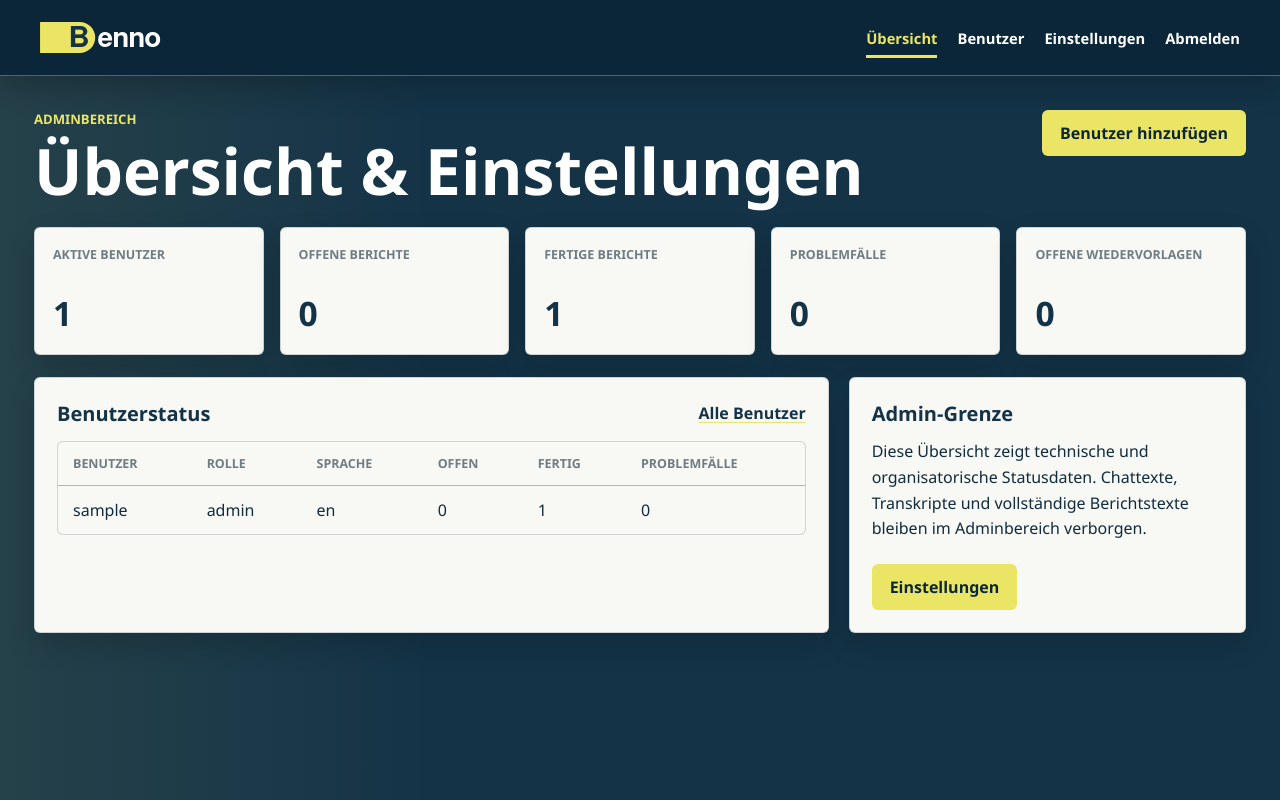
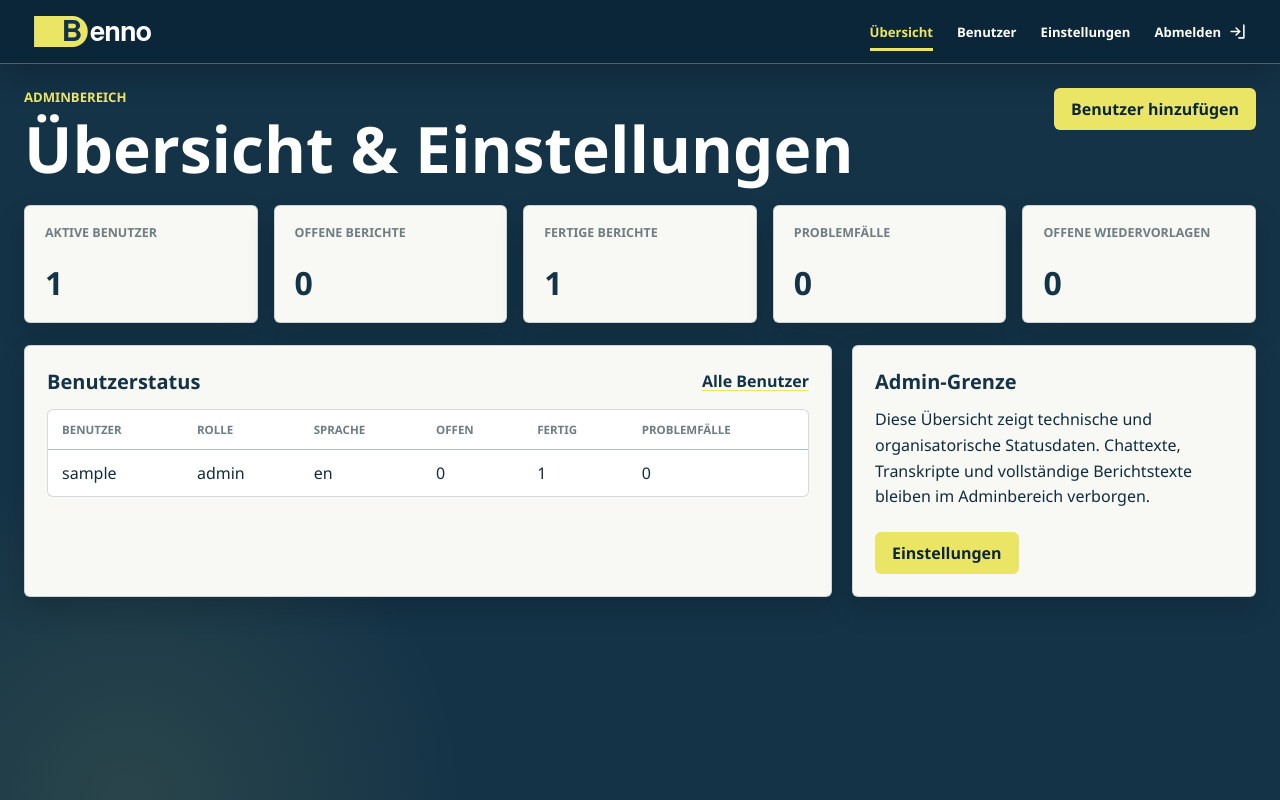
Before and after one commit to Lexoniarus/BENNO, a Flask app: page /admin in a window 1280 px wide. Run offline with Flask 3, Linux system fonts and the light colour scheme; a user stored in the database is signed in; tables that the repository leaves empty hold one stand-in row (values such as "Sample post").

Commit message:
Refine phase 8 app shell and sales surfaces

```diff
--- a/benno/static/css/app.css
+++ b/benno/static/css/app.css
@@ -11,11 +11,13 @@
   --sflex-green: #adce6d;
   --sflex-red: #e7413b;
   --surface: #f8f8f4;
+  --workspace: #ffffff;
   --surface-muted: #eef0ea;
   --surface-dark: #0f3044;
   --line: rgba(20, 51, 71, 0.18);
   --line-strong: rgba(235, 229, 102, 0.42);
   --shadow: 0 20px 48px rgba(0, 0, 0, 0.28);
+  --workspace-shadow: 0 26px 60px rgba(0, 0, 0, 0.24);
   --radius: 6px;
   --font-display: "Space Grotesk", "Poppins", "Segoe UI", sans-serif;
   --font-body: "Poppins", "Space Grotesk", "Segoe UI", sans-serif;
@@ -35,7 +37,7 @@ body {
   color: var(--sflex-graphite);
   font-family: var(--font-body);
   background:
-    linear-gradient(90deg, rgba(235, 229, 102, 0.08), transparent 34%),
+    radial-gradient(circle at 10% 100%, rgba(235, 229, 102, 0.1), transparent 24%),
     var(--sflex-petrol);
 }
 
@@ -58,18 +60,18 @@ textarea {
 }
 
 .app-shell--page {
-  min-height: calc(100vh - 76px);
-  padding: 34px;
+  min-height: calc(100vh - 64px);
+  padding: 24px;
   place-items: start center;
 }
 
 .topbar {
   display: flex;
-  min-height: 76px;
+  min-height: 64px;
   align-items: center;
   justify-content: space-between;
-  gap: 28px;
-  padding: 16px 40px;
+  gap: 24px;
+  padding: 14px 34px;
   border-bottom: 1px solid rgba(235, 229, 102, 0.34);
   background: var(--sflex-petrol-dark);
   box-shadow: 0 12px 30px rgba(0, 0, 0, 0.22);
@@ -77,7 +79,7 @@ textarea {
 
 .topbar__brand {
   display: inline-flex;
-  width: 154px;
+  width: 150px;
   flex: 0 0 auto;
   align-items: center;
 }
@@ -104,14 +106,14 @@ textarea {
 .topbar__nav {
   display: flex;
   flex-wrap: wrap;
-  gap: 20px;
+  gap: 24px;
   justify-content: flex-end;
 }
 
 .topbar__nav a {
   position: relative;
   color: var(--sflex-white);
-  font-size: 0.92rem;
+  font-size: 0.82rem;
   font-weight: 800;
   text-decoration: none;
 }
@@ -135,13 +137,29 @@ textarea {
   background: var(--sflex-yellow);
 }
 
+.topbar__logout {
+  display: inline-flex;
+  align-items: center;
+  gap: 8px;
+}
+
+.topbar__logout svg {
+  width: 17px;
+  height: 17px;
+  fill: none;
+  stroke: currentColor;
+  stroke-linecap: round;
+  stroke-linejoin: round;
+  stroke-width: 2.2;
+}
+
 .auth-panel,
 .page-section {
   width: min(1040px, 100%);
 }
 
 .page-section--wide {
-  width: min(1320px, 100%);
+  width: min(1360px, 100%);
 }
 
 .page-section--report {
@@ -241,10 +289,10 @@ h3 {
 
 .button {
   display: inline-grid;
-  min-height: 46px;
+  min-height: 42px;
   align-items: center;
   justify-content: center;
-  padding: 0 18px;
+  padding: 0 17px;
   border: 0;
   border-radius: var(--radius);
   background: var(--sflex-yellow);
@@ -374,9 +428,9 @@ h3 {
 .metric-card {
   display: grid;
   gap: 10px;
-  min-height: 128px;
+  min-height: 118px;
   align-content: space-between;
-  padding: 18px;
+  padding: 18px 20px;
   text-decoration: none;
 }
 
@@ -392,7 +446,13 @@ h3 {
 .metric-card strong {
   color: var(--sflex-petrol);
   font-family: var(--font-display);
-  font-size: 2.1rem;
+  font-size: 2rem;
+}
+
+.metric-card small {
+  color: var(--sflex-petrol);
+  font-size: 0.78rem;
+  font-weight: 900;
 }
 
 .metric-card--link:hover {
@@ -452,7 +522,7 @@ h3 {
   overflow-x: auto;
   border: 1px solid var(--line);
   border-radius: var(--radius);
-  background: var(--surface);
+  background: var(--workspace);
 }
 
 table {
@@ -462,7 +532,7 @@ table {
 
 th,
 td {
-  padding: 13px 15px;
+  padding: 12px 14px;
   border-bottom: 1px solid var(--line);
   color: var(--sflex-graphite);
   text-align: left;
@@ -471,7 +541,7 @@ td {
 
 th {
   color: var(--sflex-muted);
-  font-size: 0.78rem;
+  font-size: 0.72rem;
   font-weight: 900;
   text-transform: uppercase;
   white-space: nowrap;
--- a/benno/templates/base.html
+++ b/benno/templates/base.html
@@ -37,7 +37,14 @@
             <a class="{{ 'is-active' if request.endpoint in ['admin.users', 'admin.new_user', 'admin.edit_user'] else '' }}" href="{{ url_for('admin.users') }}">Benutzer</a>
             <a class="{{ 'is-active' if request.endpoint == 'admin.settings' else '' }}" href="{{ url_for('admin.settings') }}">Einstellungen</a>
           {% endif %}
-          <a href="{{ url_for('auth.logout') }}">Abmelden</a>
+          <a class="topbar__logout" href="{{ url_for('auth.logout') }}">
+            <span>Abmelden</span>
+            <svg aria-hidden="true" viewBox="0 0 24 24">
+              <path d="M10 17l5-5-5-5"></path>
+              <path d="M15 12H3"></path>
+              <path d="M21 3v18h-7"></path>
+            </svg>
+          </a>
         </nav>
       </header>
     {% endif %}
```
Also changed, not shown: other parts of benno/static/css/app.css (+63 -3 lines), benno/templates/sales/completed_reports.html (+5 -5 lines), benno/templates/sales/dashboard.html (+8 -5 lines), benno/templates/sales/open_reports.html (+4 -4 lines).
